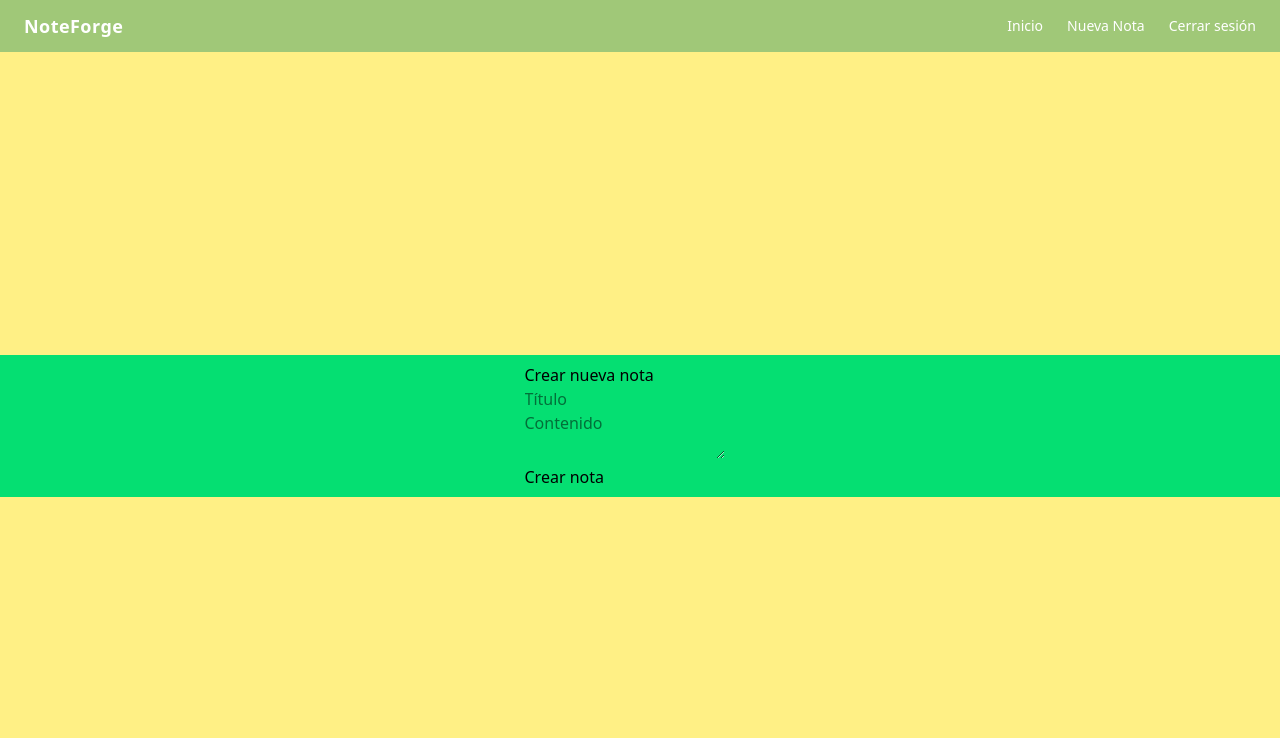
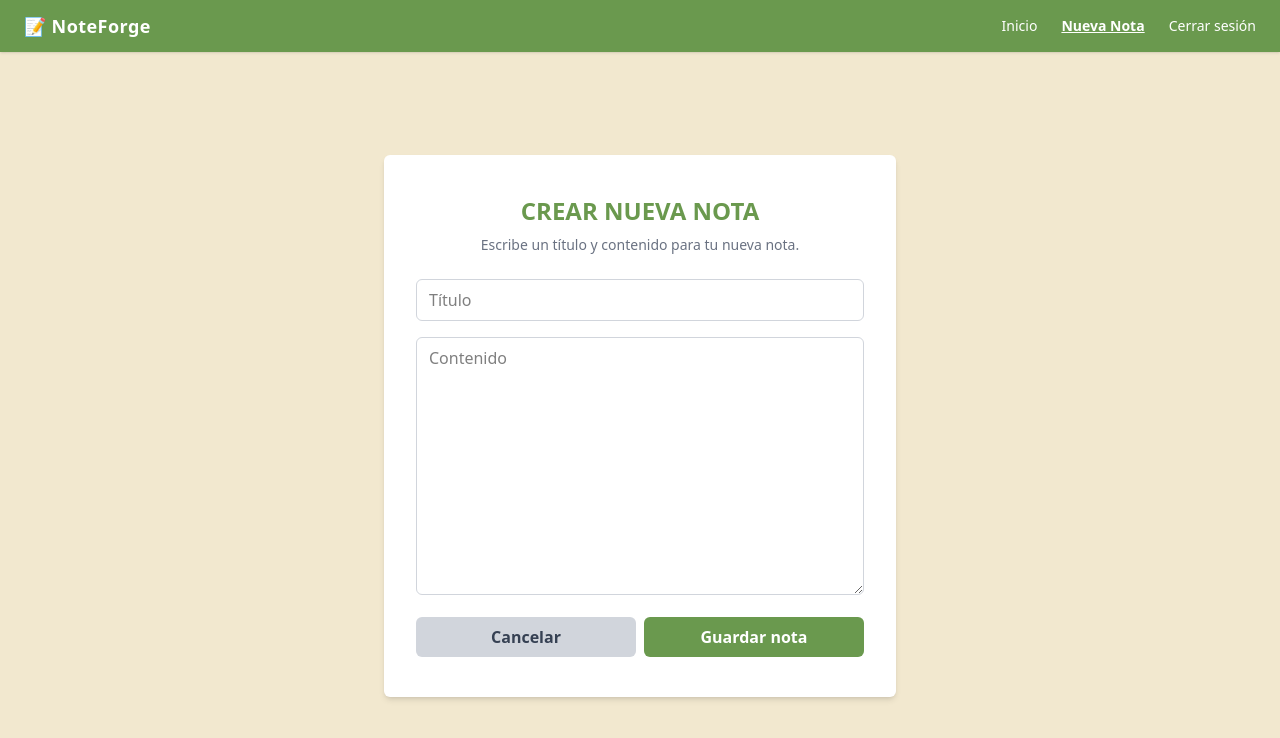
Before and after one commit to andresgalvis26/noteforge, a React (Vite) app in the folder frontend/: page /note/new in a window 1280 px wide. Shown: the top 738 px of the page. Built offline with nearby package versions, Linux system fonts and the light colour scheme; sample sign-in values are in the browser's storage.

Commit message:
feat: Implement authentication context and enhance UI with toast notifications

```diff
--- a/frontend/package.json
+++ b/frontend/package.json
@@ -12,9 +12,12 @@
   "dependencies": {
     "@tailwindcss/vite": "^4.1.7",
     "axios": "^1.9.0",
+    "jwt-decode": "^4.0.0",
     "react": "^19.1.0",
     "react-dom": "^19.1.0",
+    "react-hot-toast": "^2.5.2",
     "react-router-dom": "^7.6.0",
+    "sweetalert2": "^11.6.13",
     "tailwindcss": "^4.1.7"
   },
   "devDependencies": {
--- a/frontend/src/App.jsx
+++ b/frontend/src/App.jsx
@@ -7,14 +7,19 @@ import EditNote from './pages/EditNote.jsx'
 import Navbar from './components/Navbar.jsx'
 import PrivateRoute from './components/PrivateRoute.jsx'
 
-function App() {
+import { Toaster } from 'react-hot-toast';
+
+const App = () => {
   return (
-    <Router>
-      <div className="min-h-screen flex flex-col bg-gray-50">
+    <>
+      {/* Importación del Toaster */}
+      <Toaster position="top-right" reverseOrder={false} />
+
+      <div className="min-h-screen flex flex-col bg-palette-primary-01">
         <Navbar />
 
-        <main className='flex-1 flex justify-center items-center bg-yellow-200'>
-          <div className="bg-green-400 w-full flex justify-center max-w-7xl mx-auto p-2">
+        <main className='flex-1 flex justify-center items-center'>
+          <div className="w-full flex justify-center max-w-7xl mx-auto p-2">
             <Routes>
               <Route path="/" element={<Login />} />
               <Route path="/register" element={<Register />} />
@@ -25,7 +30,7 @@ function App() {
           </div>
         </main>
       </div>
-    </Router>
+    </>
   )
 }
 
--- a/frontend/src/components/Navbar.jsx
+++ b/frontend/src/components/Navbar.jsx
@@ -1,20 +1,50 @@
-import { Link, useNavigate } from "react-router-dom";
+import { NavLink } from "react-router-dom";
+import { useAuth } from "../context/AuthContext";
 
-function Navbar() {
-    const navigate = useNavigate();
-
-    const handleLogout = () => {
-        localStorage.removeItem('token');
-        navigate('/');
-    };
+const Navbar = () => {
+    const { user, logout } = useAuth();
 
     return (
-        <nav className="bg-palette-secondary text-white px-6 py-3 shadow flex justify-between items-center">
-            <span className="text-lg font-bold tracking-wide">NoteForge</span>
+        <nav className="bg-palette-primary-03 text-white px-6 py-3 shadow flex justify-between items-center">
+            <h1 className="text-lg font-bold tracking-wide">📝 NoteForge</h1>
             <div className="space-x-6 text-sm">
-                <Link to="/dashboard" className="hover:underline">Inicio</Link>
-                <Link to="/note/new" className="hover:underline">Nueva Nota</Link>
-                <button onClick={handleLogout} className="hover:underline">Cerrar sesión</button>
+
+                {user ? (
+                    <>
+                        <NavLink
+                            to="/dashboard"
+                            className={({ isActive }) => isActive ? "underline font-bold text-white" : "hover:underline"
+                            }
+                        >
+                            Inicio
+                        </NavLink>
+                        <NavLink
+                            to="/note/new"
+                            className={({ isActive }) => isActive ? "underline font-bold text-white" : "hover:underline"
+                            }
+                        >
+                            Nueva Nota
+                        </NavLink>
+                        <button onClick={logout} className="hover:underline">Cerrar sesión</button>
+                    </>
+                ) : (
+                    <>
+                        <NavLink
+                            to="/"
+                            className={({ isActive }) => isActive ? "underline font-bold text-white" : "hover:underline"
+                            }
+                        >
+                            Iniciar sesión
+                        </NavLink>
+                        <NavLink
+                            to="/register"
+                            className={({ isActive }) => isActive ? "underline font-bold text-white" : "hover:underline"
+                            }
+                        >
+                            Registrarse
+                        </NavLink>
+                    </>
+                )}
             </div>
         </nav>
     )
--- /dev/null
+++ b/frontend/src/context/AuthContext.jsx
@@ -0,0 +1,74 @@
+import { createContext, useContext, useEffect, useState } from 'react';
+import { jwtDecode } from 'jwt-decode'; // Importamos jwtDecode para decodificar el token JWT
+import Swal from 'sweetalert2'; // Importamos SweetAlert2 para mostrar alertas
+import { useNavigate } from 'react-router-dom'; // Importamos useNavigate para redirigir al usuario
+
+const AuthContext = createContext(); // Creamos el contexto de autenticación
+
+//| Por qué recibe un children?
+// children es una propiedad especial en React que representa los elementos secundarios que se pasan a un componente.
+// En este caso, AuthProvider es un componente que envuelve a otros componentes y les proporciona acceso al contexto de autenticación.
+// Al recibir children como una propiedad, AuthProvider puede renderizar esos elementos secundarios dentro de su propio árbol de componentes.
+export const AuthProvider = ({ children }) => {
+    const [user, setUser] = useState(null);
+    const [token, setToken] = useState(null);
+    const navigate = useNavigate(); // Usamos useNavigate para redirigir al usuario
+
+    useEffect(() => {
+        const storedToken = localStorage.getItem('token');
+
+        if (storedToken) {
+            try {
+                // Decodificamos el token JWT para obtener la información del usuario
+                const decoded = jwtDecode(storedToken);
+                setUser({ id: decoded.id }); // Puedes expandir con más datos del token
+                setToken(storedToken);
+            } catch (error) {
+                console.error('Error al decodificar el token:', error);
+                setUser(null);
+                setToken(null);
+            }
+        } else {
+            // console.log('No hay token en localStorage');
+            setUser(null);
+            setToken(null);
+        }
+    }, []);
+
+    const login = (token) => {
+        const decoded = jwtDecode(token);
+        localStorage.setItem('token', token);
+        setUser({ id: decoded.id });
+        setToken(token);
+    }
+
+    const logout = () => {
+        Swal.fire({
+            title: '¿Estás seguro?',
+            text: "¡Cerrar sesión eliminará el token de acceso!",
+            icon: 'warning',
+            showCancelButton: true,
+            confirmButtonColor: '#3085d6',
+            cancelButtonColor: '#d33',
+            confirmButtonText: 'Sí, cerrar sesión',
+            cancelButtonText: 'Cancelar'
+        }).then((result) => {
+            if (result.isConfirmed) {
+                // Si el usuario confirma, eliminar el token y redirigir
+                localStorage.removeItem('token');
+                setUser(null);
+                setToken(null);
+                navigate('/'); // Redirigimos al usuario a la página de inicio
+                Swal.fire('Sesión cerrada', 'Has cerrado sesión con éxito', 'success');
+            }
+        })
+    }
+
+    return (
+        <AuthContext.Provider value={{ user, token, login, logout }}>
+            {children}
+        </AuthContext.Provider>
+    )
+};
+
+export const useAuth = () => useContext(AuthContext); // Hook personalizado para acceder al contexto de autenticación
--- a/frontend/src/index.css
+++ b/frontend/src/index.css
@@ -3,4 +3,10 @@
 @theme {
     --color-palette-primary: #FAF6E9;
     --color-palette-secondary: #A0C878;
+
+    --color-palette-primary-01: #f2e8cf;
+    --color-palette-primary-02: #a7c957;
+    --color-palette-primary-03: #6a994e;
+    --color-palette-primary-04: #386641;
+    --color-palette-primary-05: #f3722c;
 }
--- a/frontend/src/main.jsx
+++ b/frontend/src/main.jsx
@@ -1,10 +1,16 @@
 import { StrictMode } from 'react'
 import { createRoot } from 'react-dom/client'
+import { BrowserRouter as Router } from 'react-router-dom'
 import App from './App.jsx'
 import './index.css';
+import { AuthProvider } from './context/AuthContext.jsx';
 
 createRoot(document.getElementById('root')).render(
   <StrictMode>
-    <App />
+    <Router >
+      <AuthProvider>
+        <App />
+      </AuthProvider>
+    </Router>
   </StrictMode>,
 )
--- a/frontend/src/pages/EditNote.jsx
+++ b/frontend/src/pages/EditNote.jsx
@@ -1,14 +1,17 @@
 import { useState, useEffect } from 'react';
 import axios from 'axios';
 import { useNavigate, useParams } from 'react-router-dom';
+import toast from 'react-hot-toast';
 
 function EditNote() {
     const { id } = useParams();
     const navigate = useNavigate();
-    const [note, setNote] = useState({ title: '', content: ''});
+    const [note, setNote] = useState({ title: '', content: '' });
     const [error, setError] = useState('');
 
     useEffect(() => {
+        toast.success('Nota cargada con éxito 🎉');
+
         const fetchNote = async () => {
             const token = localStorage.getItem('token');
 
@@ -40,7 +43,7 @@ function EditNote() {
             }
         }
         fetchNote();
-    }, [id])
+    }, [id, navigate]);
 
     const handleChange = e => {
         setNote({
@@ -60,22 +63,29 @@ function EditNote() {
                     Authorization: `Bearer ${token}`
                 }
             });
+            toast.success('Nota actualizada con éxito 🎉');
             navigate('/dashboard'); // Redirigir al dashboard después de editar la nota
         } catch (error) {
             if (error.response?.status === 401) {
                 setError('Sesión no válida. Inicia sesión nuevamente.');
                 navigate('/login');
             } else {
-                setError(error.response?.data?.msg || 'Error al editar la nota');
+                toast.error(error.response?.data?.message || 'Error al editar la nota');
+                // setError(error.response?.data?.msg || 'Error al editar la nota');
             }
         }
     }
 
     return (
-        <div>
-            <h2>Editar nota</h2>
-            {error && <p style={{ color: 'red'}}>{error}</p>}
-            <form onSubmit={handleSubmit}>
+        <form
+            onSubmit={handleSubmit}
+            className='bg-white p-8 py-10 rounded-md shadow-md w-full max-w-lg'
+        >
+            <h2 className='text-2xl font-bold mb-2 text-center text-palette-primary-03'>Editar nota</h2>
+            <p className="text-sm text-gray-500 mb-6 text-center">
+                Edita el título y contenido de tu nota.
+            </p>
+
             <input
                 type="text"
                 name="title"
@@ -83,6 +93,7 @@ function EditNote() {
                 value={note.title}
                 onChange={handleChange}
                 required
+                className='w-full border border-gray-300 rounded-md px-3 py-2 mb-4 focus:outline-none focus:ring-2 focus:ring-blue-500'
             />
 
             <br />
@@ -93,13 +104,29 @@ function EditNote() {
                 value={note.content}
                 onChange={handleChange}
                 required
+                className='w-full border border-gray-300 rounded-md px-3 py-2 mb-4 focus:outline-none focus:ring-2 focus:ring-blue-500'
+                rows="10"
             ></textarea>
 
             <br />
 
-                <button type="submit">Actualizar nota</button>
+            <div className="flex gap-x-2">
+                <button
+                    type="button"
+                    onClick={() => navigate('/dashboard')}
+                    className='w-full bg-gray-300 text-gray-700 font-bold py-2 px-4 rounded-md hover:bg-gray-400 transition duration-200'
+                >
+                    Cancelar
+                </button>
+                <button
+                    type="submit"
+                    className='w-full bg-palette-primary-03 text-white font-bold py-2 px-4 rounded-md hover:bg-palette-primary-04 transition duration-200'
+                >
+                    Actualizar nota
+                </button>
+            </div>
+
         </form>
-        </div>
     )
 
 }
--- a/frontend/src/pages/Login.jsx
+++ b/frontend/src/pages/Login.jsx
@@ -1,8 +1,11 @@
 import { useState } from 'react';
 import axios from 'axios';
 import { useNavigate } from 'react-router-dom';
+import toast from 'react-hot-toast';
+import { useAuth } from '../context/AuthContext';
 
 function Login() {
+    const { login } = useAuth(); // ← del contexto
     const navigate = useNavigate();
     const [form, setForm] = useState({
         email: '',
@@ -22,11 +25,11 @@ function Login() {
 
         try {
             const res = await axios.post('http://localhost:5126/api/users/login', form);
-            localStorage.setItem('token', res.data.token);
+            login(res.data.token); // ← del contexto
+            toast.success('Sesión iniciada con éxito');
             navigate('/dashboard');
         } catch (error) {
-            setError(error.response?.data?.msg || 'Error al iniciar sesión');
-            // console.error('Error de inicio de sesión:', error); // Agregar un log para depuración
+            toast.error(error.response?.data?.message || 'Credenciales incorrectas');
         }
     };
 
@@ -36,11 +39,11 @@ function Login() {
 
             <form
                 onSubmit={handleSubmit}
-                className='bg-white border border-red-500 p-8 py-12 rounded-md shadow-md w-full max-w-md'
+                className='bg-white p-8 py-12 rounded-md shadow-md w-full max-w-md'
             >
 
-                <h2 className='text-2xl font-bold mb-2 text-center'>INICIO DE SESIÓN</h2>
-                <p className='text-sm text-gray-500 mb-4 text-center'>Inicia sesión para acceder a tu cuenta</p>
+                <h2 className='text-2xl font-bold mb-2 text-center text-palette-primary-03'>INICIO DE SESIÓN</h2>
+                <p className='text-sm text-gray-500 mb-4 text-center'>Inicia sesión para acceder a tus notas.</p>
 
                 <br />
 
@@ -70,12 +73,12 @@ function Login() {
 
                 <button
                     type="submit"
-                    className='w-full bg-indigo-600 text-white py-2 rounded-md hover:bg-indigo-700 transition font-semibold'>
+                    className='w-full bg-palette-primary-03 text-white py-2 rounded-md hover:bg-palette-primary-04 transition font-semibold'>
                         Iniciar sesión
                 </button>
 
                 <p className='text-sm text-gray-500 mt-4 text-center'></p>
-                    ¿No tienes cuenta? <a href="/register" className='text-indigo-600 hover:text-indigo-700'>Regístrate aquí</a>
+                    ¿No tienes cuenta? <a href="/register" className='text-palette-primary-03 hover:text-palette-primary-04 hover:underline'>Regístrate aquí</a>
             </form>
         // </div>
     );
--- a/frontend/src/pages/NewNote.jsx
+++ b/frontend/src/pages/NewNote.jsx
@@ -1,8 +1,9 @@
 import { useState } from 'react';
 import axios from 'axios';
 import { useNavigate } from 'react-router-dom';
+import toast from 'react-hot-toast';
 
-function NewNote () {
+const NewNote = () => {
     const [form, setForm] = useState({ title: '', content: '' });
     const [error, setError] = useState('');
     const navigate = useNavigate();
@@ -30,18 +31,25 @@ function NewNote () {
                     Authorization: `Bearer ${token}`
                 }
             });
+            toast.success('Nota creada con éxito 🎉');
             navigate('/dashboard'); // Redirigir al dashboard después de crear la nota
         } catch (error) {
-            setError(error.response?.data?.msg || 'Error al crear la nota');
+            toast.error(error.response?.data?.message || 'Error al crear la nota');
+            // setError(error.response?.data?.message || 'Error al crear la nota');
         }
     }
 
     return (
-        <div>
-            <h2>Crear nueva nota</h2>
-            {error && <p style={{ color: 'red'}}>{error}</p>}
+        <form
+            onSubmit={handleSubmit}
+            className='bg-white p-8 py-10 rounded-md shadow-md w-full max-w-lg'
+        >
 
-            <form onSubmit={handleSubmit}>
+            <h2 className='text-2xl font-bold mb-2 text-center text-palette-primary-03'>CREAR NUEVA NOTA</h2>
+            <p className="text-sm text-gray-500 mb-6 text-center">
+                Escribe un título y contenido para tu nueva nota.
+            </p>
+
             <input
                 type="text"
                 name="title"
@@ -49,6 +57,7 @@ function NewNote () {
                 value={form.title}
                 onChange={handleChange}
                 required
+                className='w-full border border-gray-300 rounded-md px-3 py-2 mb-4 focus:outline-none focus:ring-2 focus:ring-blue-500'
             />
 
             <br />
@@ -59,13 +68,28 @@ function NewNote () {
                 value={form.content}
                 onChange={handleChange}
                 required
+                className='w-full border border-gray-300 rounded-md px-3 py-2 mb-4 focus:outline-none focus:ring-2 focus:ring-blue-500'
+                rows="10"
             ></textarea>
 
             <br />
 
-                <button type="submit">Crear nota</button>
+            <div className="flex gap-x-2">
+                <button
+                    type="button"
+                    onClick={() => navigate('/dashboard')}
+                    className='w-full bg-gray-300 text-gray-700 font-bold py-2 px-4 rounded-md hover:bg-gray-400 transition duration-200'
+                >
+                    Cancelar
+                </button>
+                <button
+                    type="submit"
+                    className='w-full bg-palette-primary-03 text-white font-bold py-2 px-4 rounded-md hover:bg-palette-primary-04 transition duration-200'
+                >
+                    Guardar nota
+                </button>
+            </div>
         </form>
-        </div>
     )
 }
 
--- a/frontend/src/pages/Register.jsx
+++ b/frontend/src/pages/Register.jsx
@@ -1,6 +1,7 @@
 import { useState } from 'react';
 import axios from 'axios';
 import { useNavigate } from 'react-router-dom';
+import toast from 'react-hot-toast';
 
 function Register() {
 
@@ -26,6 +27,7 @@ function Register() {
         try {
             const res = await axios.post('http://localhost:5126/api/users/register', form);
             localStorage.setItem('token', res.data.token);
+            toast.success('Registro exitoso');
             navigate('/dashboard');
         } catch (error) {
             setError(error.response?.data?.msg || 'Error al registrar');
@@ -41,8 +43,8 @@ function Register() {
                 className='bg-white p-8 rounded-md shadow-md w-full max-w-md'
             >
 
-                <h2 className='text-2xl font-bold mb-2 text-center'>REGISTRO</h2>
-                <p className='text-sm text-gray-500 mb-4 text-center'>Crea una cuenta para acceder a tu espacio</p>
+                <h2 className='text-2xl font-bold mb-2 text-center text-palette-primary-03'>REGISTRO</h2>
+                <p className='text-sm text-gray-500 mb-4 text-center'>Crea una cuenta para acceder a tus notas.</p>
 
                 <br />
 
@@ -77,14 +79,19 @@ function Register() {
                     value={form.password}
                     onChange={handleChange}
                     required
-                    className='w-full border border-gray-300 rounded-md px-3 py-2 mb-3 focus:outline-none focus:ring-2 focus:ring-blue-500'
+                    className='w-full border border-gray-300 rounded-md px-3 py-2 mb-4 focus:outline-none focus:ring-2 focus:ring-blue-500'
                 />
 
                 <br />
 
                 <button
                     type="submit"
-                    className='w-full bg-indigo-600 text-white py-2 rounded-md hover:bg-indigo-700 transition font-semibold'>Crear cuenta</button>
+                    className='w-full bg-palette-primary-03 text-white py-2 rounded-md hover:bg-palette-primary-04 transition font-semibold'>
+                        Crear cuenta
+                </button>
+
+                <p className='text-sm text-gray-500 mt-4 text-center'></p>
+                    ¿Ya tienes cuenta? <a href="/" className='text-palette-primary-03 hover:text-palette-primary-04 hover:underline'>Inicia sesión aquí</a>
             </form>
         // </div>
     );
```
Also changed, not shown: frontend/src/pages/Dashboard.jsx (+22 -7 lines), 1 other file (tests, documents, lock files or other folders). Lines whose indentation alone changed are shown as unchanged.
